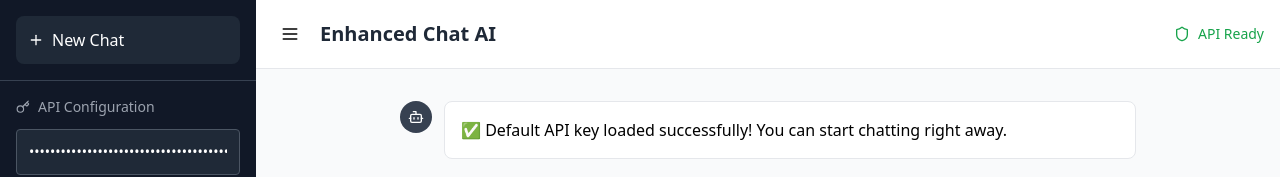
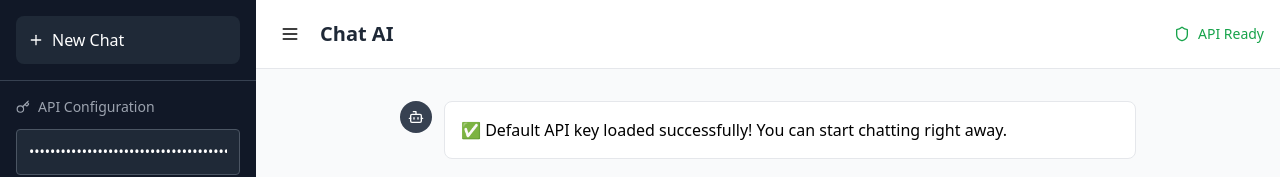
Before and after one commit to Abinash606/ai_chat, a React (Create React App) app: page / in a window 1280 px wide. Shown: the top 177 px of the page. Built offline with nearby package versions, Linux system fonts and the light colour scheme.

Commit message:
Update the api key.

```diff
--- a/src/App.js
+++ b/src/App.js
@@ -9,7 +9,7 @@ function App() {
   const messagesEndRef = useRef(null);
 
   // OpenRouter Configuration with default API key
-  const DEFAULT_API_KEY = "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";
+  const DEFAULT_API_KEY = "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";
   const [apiKey, setApiKey] = useState(DEFAULT_API_KEY);
   const [selectedModel, setSelectedModel] = useState("anthropic/claude-3-haiku");
   const [customInstructions, setCustomInstructions] = useState(
@@ -523,7 +523,7 @@ function App() {
           >
             <Menu size={20} />
           </button>
-          <h1 className="text-xl font-semibold text-gray-800 truncate">Enhanced Chat AI</h1>
+          <h1 className="text-xl font-semibold text-gray-800 truncate">Chat AI</h1>
           <div className="ml-auto flex items-center gap-2">
             {validateApiKey(apiKey).valid ? (
               <div className="flex items-center gap-2 text-green-600">
```
